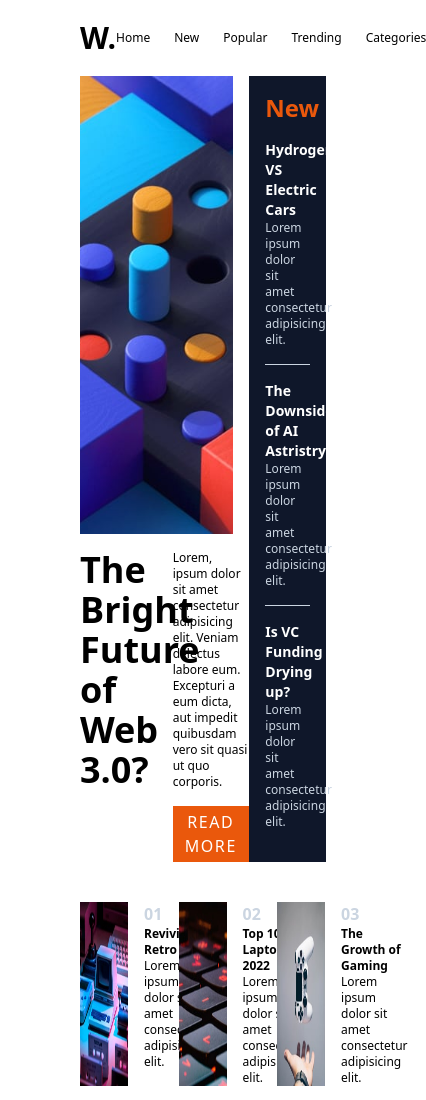
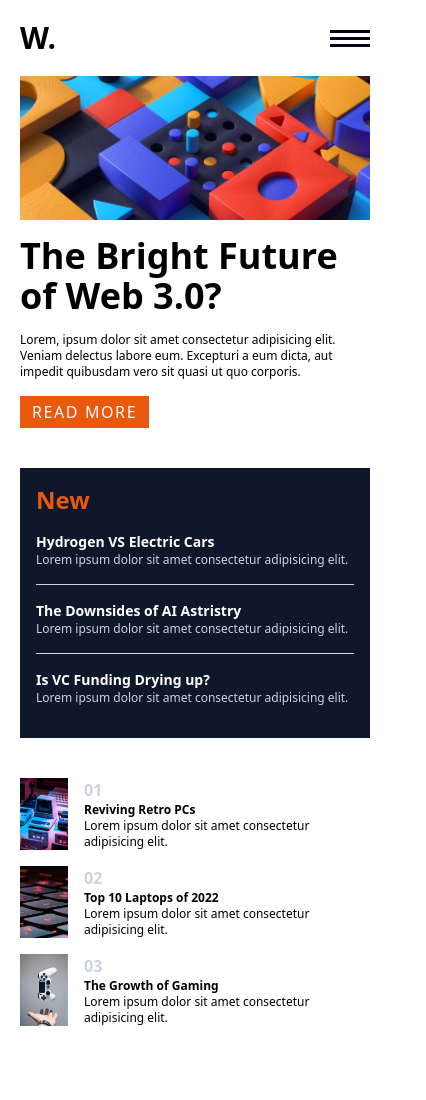
Before and after one commit to Amaza-ing/Tailwind-News-Page, a website: page src/index.html in a window 390 px wide. Shown: the whole page, 426 px wide, since content can reach past the window. After the commit the page ends 1066 px from the top, so only its background shows below. Drawn offline with Linux system fonts and the light colour scheme.

Commit message:
mobile styles, breakpoints added

```diff
--- a/src/index.html
+++ b/src/index.html
@@ -7,10 +7,13 @@
     <link rel="stylesheet" href="./output.css" />
   </head>
   <body>
-    <header class="flex justify-between mx-20 my-5">
+    <header class="flex justify-between mx-5 my-5 sm:mx-20">
       <div class="text-3xl font-bold">W.</div>
       <nav class="text-xs">
-        <ul class="flex gap-6 h-full items-center">
+        <button class="flex h-full items-center sm:hidden">
+          <img src="./assets/images/icon-menu.svg" alt="menu" />
+        </button>
+        <ul class="hidden sm:flex sm:gap-6 sm:h-full sm:items-center">
           <li>Home</li>
           <li>New</li>
           <li>Popular</li>
@@ -20,18 +23,18 @@
       </nav>
     </header>
 
-    <main class="flex gap-4 mx-20 my-5">
-      <section class="w-2/3 flex flex-col gap-4">
+    <main class="mx-5 my-5 sm:flex sm:gap-4 sm:mx-20">
+      <section class="flex flex-col gap-4 sm:w-2/3">
         <img
           src="./assets/images/image-web-3-desktop.jpg"
           alt="imagen de la noticia"
           class="col-span-2 h-full object-cover"
         />
-        <div class="flex gap-4">
-          <h1 class="w-1/2 text-4xl font-bold">
+        <div class="flex flex-col gap-4 sm:flex-row">
+          <h1 class="text-4xl font-bold sm:w-1/2">
             The Bright Future of Web 3.0?
           </h1>
-          <div class="w-1/2 flex flex-col justify-between items-start gap-4">
+          <div class="flex flex-col justify-between items-start gap-4 sm:w-1/2">
             <p class="text-xs">
               Lorem, ipsum dolor sit amet consectetur adipisicing elit. Veniam
               delectus labore eum. Excepturi a eum dicta, aut impedit quibusdam
@@ -46,7 +49,7 @@
         </div>
       </section>
 
-      <aside class="bg-slate-900 w-1/3 p-4">
+      <aside class="bg-slate-900 my-10 p-4 sm:w-1/3 sm:my-0">
         <h2 class="text-orange-600 text-2xl font-bold">New</h2>
         <div class="py-4">
           <h3 class="text-white text-sm font-bold">
@@ -73,8 +76,8 @@
       </aside>
     </main>
 
-    <div class="mx-20 my-10">
-      <ul class="flex gap-4">
+    <div class="mx-5 my-10 sm:mx-20">
+      <ul class="flex flex-col gap-4 sm:flex-row">
         <li class="flex gap-4">
           <img
             src="./assets/images/image-retro-pcs.jpg"
@@ -84,7 +87,9 @@
           <div>
             <h2 class="text-slate-300 font-bold">01</h2>
             <h3 class="text-xs font-bold">Reviving Retro PCs</h3>
-            <p class="text-xs">Lorem ipsum dolor sit amet consectetur adipisicing elit.</p>
+            <p class="text-xs">
+              Lorem ipsum dolor sit amet consectetur adipisicing elit.
+            </p>
           </div>
         </li>
         <li class="flex gap-4">
@@ -96,7 +101,9 @@
           <div>
             <h2 class="text-slate-300 font-bold">02</h2>
             <h3 class="text-xs font-bold">Top 10 Laptops of 2022</h3>
-            <p class="text-xs">Lorem ipsum dolor sit amet consectetur adipisicing elit.</p>
+            <p class="text-xs">
+              Lorem ipsum dolor sit amet consectetur adipisicing elit.
+            </p>
           </div>
         </li>
         <li class="flex gap-4">
@@ -108,7 +115,9 @@
           <div>
             <h2 class="text-slate-300 font-bold">03</h2>
             <h3 class="text-xs font-bold">The Growth of Gaming</h3>
-            <p class="text-xs">Lorem ipsum dolor sit amet consectetur adipisicing elit.</p>
+            <p class="text-xs">
+              Lorem ipsum dolor sit amet consectetur adipisicing elit.
+            </p>
           </div>
         </li>
       </ul>
```
Also changed, not shown: mock-class.html (deleted, +0 -47 lines), src/output.css.
